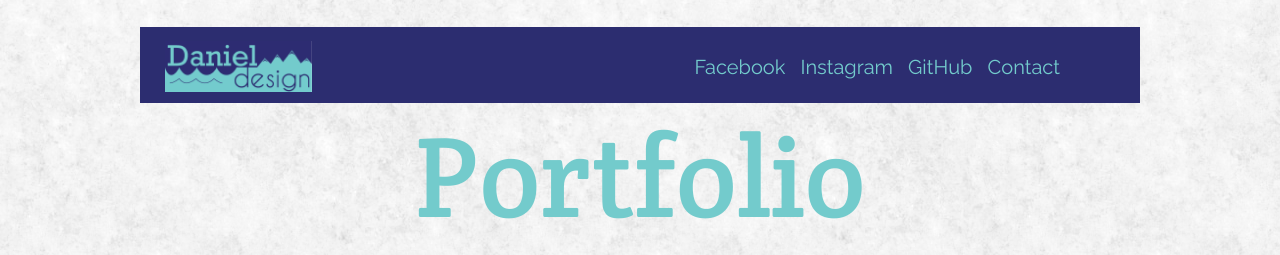
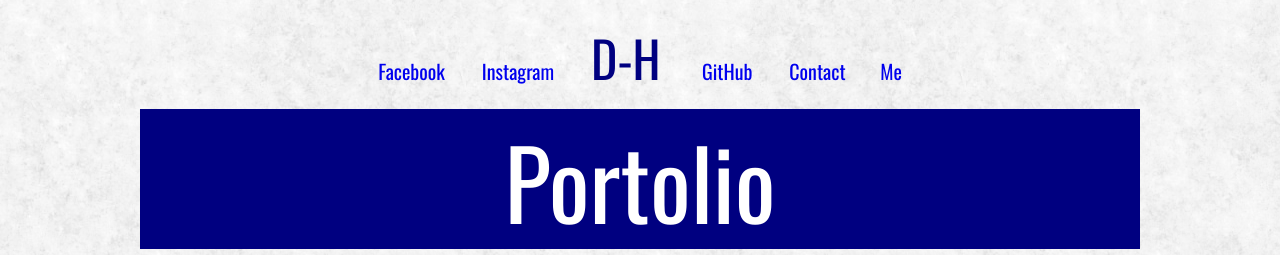
Before and after one commit to dhelm2/P4Resume, a plain HTML site: page index.html in a window 1280 px wide. Shown: the top 255 px of the page. Drawn offline with nearby package versions, Linux system fonts and the light colour scheme.

Commit message:
Revert "Final"
This reverts commit 3b3fd7a247e455248b42596dd1c5792016be1a2e.

```diff
--- a/css/styles.css
+++ b/css/styles.css
@@ -1,31 +1,14 @@
 /* Your Website Styles */
 header	{
-color: #2c2d70;
-font-family: 'Crete Round', sans-serif;
+color: navy;
+font-family: 'Oswald', sans-serif;
 }
-
-h1 a {
-	background: url(../img/LogoF.png) no-repeat;
-	display: block;
-	text-indent: 100%;
-	white-space: nowrap;
-	overflow: hidden;
-	float: left;
-	max-width:15%;
-	max-height:50%;
-	background-size: contain;
-	margin-top: 14px;
-	margin-left: 25px;
-
-}
-
 
 body{
 	background: url(../img/bg.png);
-	font-family: 'Raleway', sans-serif;
+	font-family: 'Oswald', sans-serif;
 	font-size: 20px;
 }
-
 
 
 #image {
@@ -39,33 +22,25 @@ body{
 
 
 #banner {
+	background: navy;
 	text-align: center;
 	height: 100px;
-	font-size: 115px;
-	color: #73cbcc;
+	font-size: 96px;
+	margin-top: 15px;
+	color: white;
 	padding-bottom: 40px;
-	font-family: 'Crete Round', serif;
+	font-family: 'Oswald', sans-serif;
 }
 
-header {
-	background: #2c2d70;
-	height: 76px;
-}
-
-#navigationlinks {
-	height: 59px;
-}
-
-
-#navigationlinks ul {
-font-family: 'Raleway', sans-serif;
+#navigationlinks ul
+{
 margin: 0;
 padding: 0;
 list-style-type: none;
-text-align: right;
-font-size: 20px;
-word-spacing: 10px;
-margin-right: 80px;
+text-align: center;
+padding-top: 20px;
+font-size: 30px;
+word-spacing: 30px;
 }
 
 #navigationlinks ul li {
@@ -77,7 +52,6 @@ margin-right: 80px;
 #navigationlinks ul li a {
 text-decoration: none;
 font-size: 20px;
-color: #73cbcc;
 }
 
 
--- a/index.html
+++ b/index.html
@@ -7,8 +7,8 @@
 
   <link rel="stylesheet" href="css/normalize.css">
   <link rel="stylesheet" href="css/grid.css">
-  <link href='http://fonts.googleapis.com/css?family=Crete+Round' rel='stylesheet' type='text/css'>
-  <link href='http://fonts.googleapis.com/css?family=Raleway' rel='stylesheet' type='text/css'>
+  <link href='http://fonts.googleapis.com/css?family=Oswald' rel='stylesheet' type='text/css'>
+  <link href='http://fonts.googleapis.com/css?family=Oswald:300' rel='stylesheet' type='text/css'>
   <link rel="stylesheet" href="css/styles.css">
 
 </head>
@@ -16,27 +16,20 @@
 	<!-- No content Before-->
 <div class="container">
 	<header>
-
-
-
 <div id="navigationlinks">
-
-  <h1 class"grid_3 alpha">
-  <a href="http://">Daniel design</a>
-</h1>
-
-<ul  class"grid_3 omega">
+<ul>
 <li><a href="https://www.facebook.com/danny.helm.9">Facebook</a></li>
 <li><a href="http://instagram.com/danny.helm">Instagram</a></li>
+<li> D-H </li>
 <li><a href="https://github.com/dhelm2">GitHub</a></li>
-<li><a href="mailto:danny.helm@yahoo.com">Contact</a></li>
+<li><a href="mailto:danny.helm@yahoo.com">Contact Me</a></li>
 
 </ul>
 </div>
 
 	</header>
 <div id="banner">
-	Portfolio
+	Portolio
 </div>
 
 
```
Also changed, not shown: img/LogoF.png (deleted).
